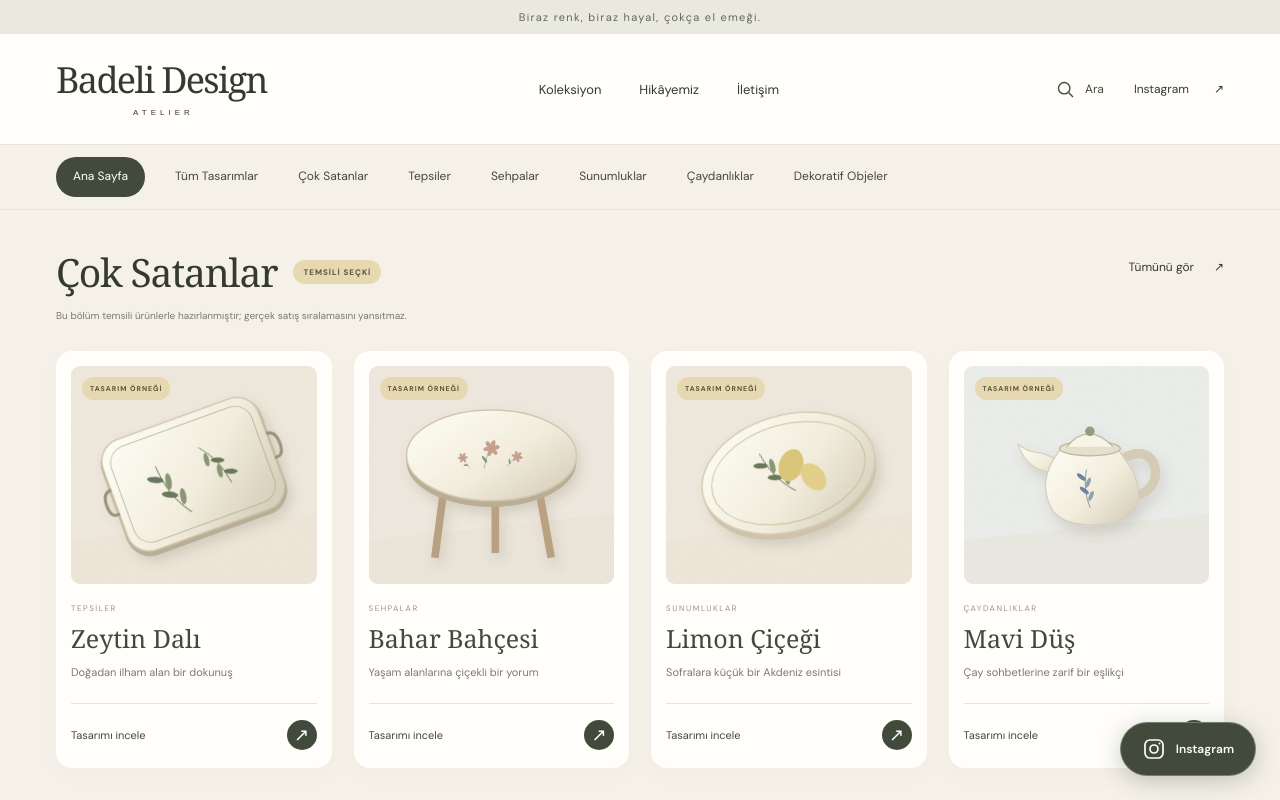
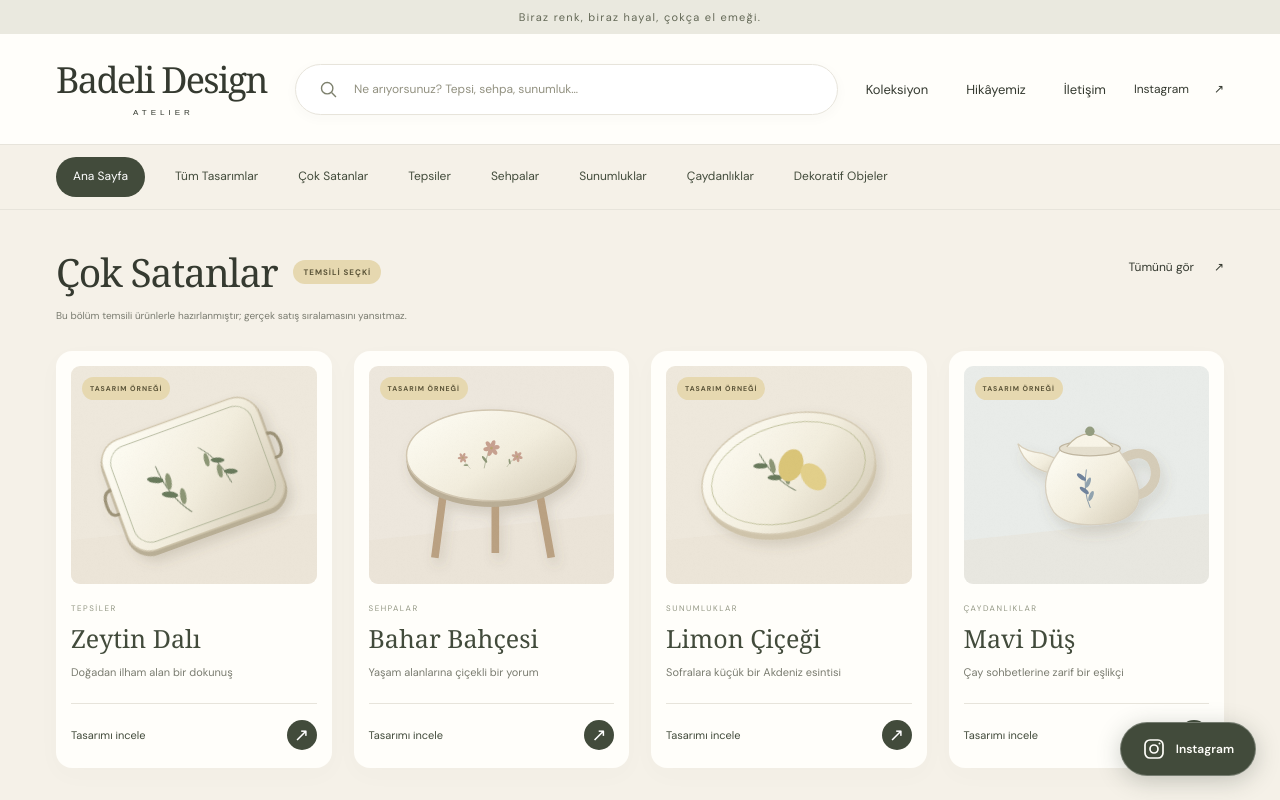
Before and after one commit to Sinanyasbekk/badelidesign, a React (Vite) app: page / in a window 1280 px wide. Shown: the top 800 px of the page. Built offline with nearby package versions, Linux system fonts and the light colour scheme.

Commit message:
Replace search dialog with wide inline header search

```diff
--- a/src/HeaderSearch.jsx
+++ b/src/HeaderSearch.jsx
@@ -5,19 +5,40 @@ function SearchIcon() {
   return <svg viewBox="0 0 24 24" width="21" height="21" fill="none" stroke="currentColor" strokeWidth="1.6" aria-hidden="true"><circle cx="10.5" cy="10.5" r="6.5"/><path d="m15.5 15.5 5 5"/></svg>;
 }
 export default function HeaderSearch({ onProduct }) {
-  const dialog = useRef(null);
   const input = useRef(null);
   const [query, setQuery] = useState('');
+  const [open, setOpen] = useState(false);
   const results = filterProducts('Tümü', query);
-  function close() { dialog.current.close(); }
-  return <>
-    <button className="header-search-button" aria-label="Ürün aramasını aç" aria-haspopup="dialog" onClick={() => { setQuery(''); dialog.current.showModal(); input.current.focus(); }}><SearchIcon/><span>Ara</span></button>
-    <dialog ref={dialog} className="header-search-dialog" aria-labelledby="header-search-title" onClick={event => { if (event.target === event.currentTarget) close(); }}>
-      <div className="header-search-heading"><h2 id="header-search-title">Bir tasarım keşfedin.</h2><button className="category-close" aria-label="Aramayı kapat" onClick={close}>×</button></div>
-      <label className="header-search-input"><SearchIcon/><input ref={input} type="search" value={query} onChange={event => setQuery(event.target.value)} placeholder="Ürün adı veya kategori yazın" aria-label="Tüm ürünlerde ara"/></label>
-      <p className="header-search-count" role="status">{query.trim() ? `${results.length} tasarım bulundu` : 'Tüm tasarımlar'}</p>
-      <div className="header-search-results">{results.map(product => <button key={product.id} onClick={() => { close(); onProduct(product); }}><img src={product.image} alt=""/><span><strong>{product.name}</strong><small>{product.category}</small></span><span aria-hidden="true">↗</span></button>)}</div>
+  function choose(product) {
+    input.current.focus();
+    setOpen(false);
+    onProduct(product);
+  }
+  function keyboard(event) {
+    if (event.key === 'Escape') {
+      event.stopPropagation();
+      input.current.focus();
+      setOpen(false);
+    }
+    if (event.key === 'ArrowDown' || event.key === 'ArrowUp') {
+      event.preventDefault();
+      setOpen(true);
+      const buttons = [...event.currentTarget.querySelectorAll('.header-search-results>button')];
+      const index = buttons.indexOf(document.activeElement);
+      if (event.key === 'ArrowDown') buttons[Math.min(index + 1, buttons.length - 1)]?.focus();
+      else if (index > 0) buttons[index - 1].focus();
+      else input.current.focus();
+    }
+  }
+  return <div className="header-search" onKeyDown={keyboard} onBlur={event => { if (!event.currentTarget.contains(event.relatedTarget)) setOpen(false); }}>
+    <form className="header-search-bar" role="search" onSubmit={event => { event.preventDefault(); if (results.length) choose(results[0]); else setOpen(true); }}>
+      <button type="submit" aria-label="Ürün ara"><SearchIcon/></button>
+      <input ref={input} type="search" value={query} onFocus={() => setOpen(true)} onChange={event => { setQuery(event.target.value); setOpen(true); }} placeholder="Ne arıyorsunuz? Tepsi, sehpa, sunumluk…" aria-label="Tüm ürünlerde ara" autoComplete="off"/>
+    </form>
+    {open && <section className="header-search-dropdown" aria-label="Arama sonuçları">
+      <div className="header-search-summary"><p className="header-search-count" role="status">{query.trim() ? `${results.length} tasarım bulundu` : 'Tasarımları keşfedin'}</p><button className="category-close" aria-label="Arama sonuçlarını kapat" onClick={() => { input.current.focus(); setOpen(false); }}>×</button></div>
+      <div className="header-search-results">{results.map(product => <button key={product.id} onClick={() => choose(product)}><img src={product.image} alt=""/><span><strong>{product.name}</strong><small>{product.category}</small></span><span aria-hidden="true">↗</span></button>)}</div>
       {results.length === 0 && <div className="header-search-empty"><p>Aramanıza uygun bir tasarım bulamadık.</p><button className="text-link" onClick={() => { setQuery(''); input.current.focus(); }}>Tüm tasarımları göster</button></div>}
-    </dialog>
-  </>;
+    </section>}
+  </div>;
 }
--- a/src/main.jsx
+++ b/src/main.jsx
@@ -34,7 +34,7 @@ function App() {
   return <>
     <a className="skip" href="#main">İçeriğe geç</a>
     <div className="announcement">Biraz renk, biraz hayal, çokça el emeği.</div>
-    <header className="header wrap"><a href="#" className="brand" aria-label="Badeli Design ana sayfa">Badeli Design<span>ATELIER</span></a><button className="menu-button" aria-label="Gezinme menüsü" aria-expanded={menu} aria-controls="navigation" onClick={() => setMenu(!menu)}>{menu ? 'Kapat ×' : 'Menü ☰'}</button><nav id="navigation" className={menu ? 'open' : ''} aria-label="Ana gezinme"><a href="#koleksiyon" onClick={() => setMenu(false)}>Koleksiyon</a><a href="#hikayemiz" onClick={() => setMenu(false)}>Hikâyemiz</a><a href="#iletisim" onClick={() => setMenu(false)}>İletişim</a></nav><div className="header-actions"><HeaderSearch onProduct={setSelected} /><InstagramLink className="header-social">Instagram <Arrow /></InstagramLink></div></header>
+    <header className="header wrap"><a href="#" className="brand" aria-label="Badeli Design ana sayfa">Badeli Design<span>ATELIER</span></a><HeaderSearch onProduct={setSelected} /><button className="menu-button" aria-label="Gezinme menüsü" aria-expanded={menu} aria-controls="navigation" onClick={() => setMenu(!menu)}>{menu ? 'Kapat ×' : 'Menü ☰'}</button><nav id="navigation" className={menu ? 'open' : ''} aria-label="Ana gezinme"><a href="#koleksiyon" onClick={() => setMenu(false)}>Koleksiyon</a><a href="#hikayemiz" onClick={() => setMenu(false)}>Hikâyemiz</a><a href="#iletisim" onClick={() => setMenu(false)}>İletişim</a></nav><div className="header-actions"><InstagramLink className="header-social">Instagram <Arrow /></InstagramLink></div></header>
     <CategoryNavigation onBrowse={nextCategory => { setCategory(nextCategory); setQuery(''); }} onProduct={setSelected} />
     <main id="main">
       <BestSellers onProduct={setSelected} onBrowse={() => { setCategory('Çok Satanlar'); setQuery(''); }} />
--- a/src/style.css
+++ b/src/style.css
@@ -87,3 +87,21 @@ html{scroll-padding-top:90px}
 body:has(.header-search-dialog[open]){overflow:hidden}
 @media(max-width:1050px){.header-actions{gap:15px}.header nav{gap:22px}.best-sellers-grid{gap:16px}.best-seller-card{padding:12px}.best-seller-card .product-title{font-size:22px}}
 @media(max-width:700px){.header{gap:14px}.header-actions{margin-left:auto}.header-search-button{padding:12px 2px}.header-search-button>span{display:none}.header .menu-button{order:3}.best-sellers{padding:28px 0 32px}.best-sellers-heading{align-items:flex-start;gap:12px}.best-sellers-heading>div{align-items:flex-start;gap:9px;flex-direction:column}.best-sellers-heading h2{font-size:32px}.best-sellers-heading>.text-link{font-size:10px;margin-top:9px;gap:8px}.best-sellers-grid{grid-template-columns:repeat(2,minmax(0,1fr));gap:16px 12px;margin-top:20px}.best-seller-card{padding:10px;border-radius:12px}.best-seller-image img{aspect-ratio:1}.best-seller-image .selection-badge{top:7px;left:7px;font-size:5px;padding:5px;letter-spacing:.5px}.best-seller-card .product-title{font-size:21px}.best-seller-card>p{font-size:10px;margin-bottom:15px}.best-seller-detail{font-size:9px;gap:5px;padding-top:12px}.best-seller-detail>span{width:25px;height:25px}.header-search-dialog{padding:22px 18px}.header-search-heading h2{font-size:26px}.header-search-input{padding:10px}.header-search-input input{font-size:13px}}
+
+/* Header içinde daima görünen arama çubuğu */
+.header{position:relative;z-index:21;gap:28px}
+.header-search{position:relative;flex:1;min-width:180px}
+.header-search-bar{display:flex;align-items:center;gap:10px;border:1px solid var(--line);border-radius:40px;background:#fff;box-shadow:0 3px 13px #424b3b08;padding:9px 17px}
+.header-search-bar:focus-within{border-color:#9aab8e;box-shadow:0 0 0 3px #939b7d16}
+.header-search-bar>button{display:grid;place-items:center;border:0;background:transparent;padding:5px;color:#7d806d;flex-shrink:0}
+.header-search-bar input{width:100%;min-width:0;border:0;outline:none;background:transparent;color:var(--ink);padding:7px 0;font-size:12px}
+.header-search-bar input::placeholder{color:#929180}
+.header-search-dropdown{position:absolute;top:calc(100% + 10px);left:0;z-index:40;width:max(100%,360px);max-width:calc(100vw - 40px);max-height:min(65dvh,520px);overflow-y:auto;background:#fffefa;border:1px solid var(--line);border-radius:15px;box-shadow:0 14px 40px #303a3026;padding:13px 16px}
+.header-search-summary{display:flex;justify-content:space-between;align-items:center;gap:15px;padding-bottom:8px;border-bottom:1px solid var(--line)}
+.header-search-summary .header-search-count{margin:0}
+.header-search-summary .category-close{width:28px;height:28px;font-size:21px}
+.header-search-dropdown .header-search-results img{width:54px;height:54px}
+.header-search-dropdown .header-search-results strong{font-size:19px}
+.header-search-dropdown .header-search-results>button{width:100%}
+@media(max-width:1100px) and (min-width:701px){.header{gap:18px}.header nav{gap:16px;font-size:11px}.header .header-social{display:none}.header-actions:has(.header-social){display:none}}
+@media(max-width:700px){.header{height:auto;min-height:145px;flex-wrap:wrap;padding:20px 0;gap:18px}.header .brand{order:0}.header .menu-button{order:1;margin-left:auto}.header-search{order:3;flex-basis:100%;min-width:0}.header-actions{display:none}.header-search-bar{padding:9px 14px}.header-search-bar input{font-size:12px}.header-search-dropdown{width:100%;max-width:100%;max-height:60dvh}.header nav{top:100%;left:-20px;width:calc(100% + 40px);padding:22px 20px}.header-search-dropdown .header-search-results>button{gap:12px}}
```
